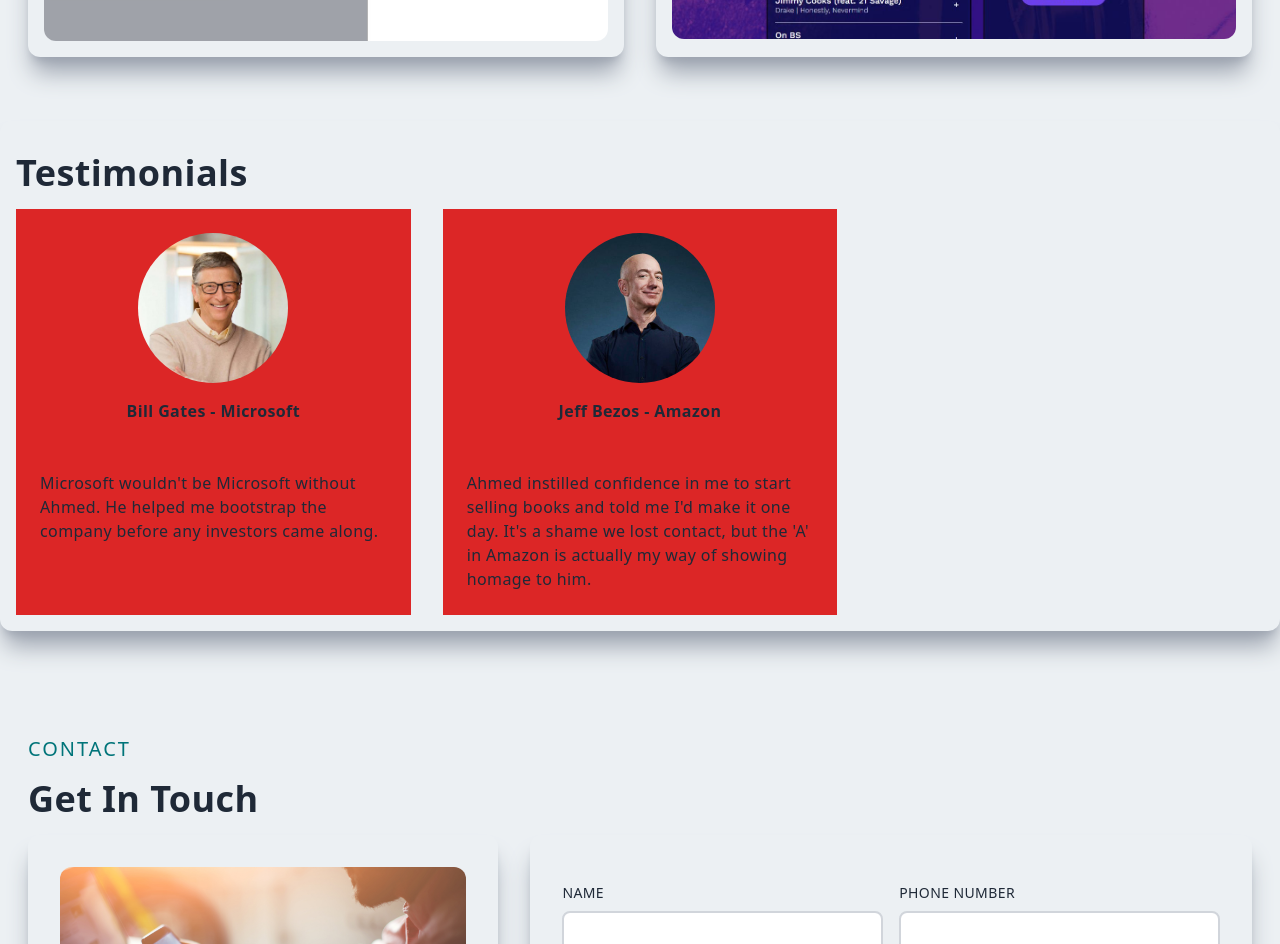
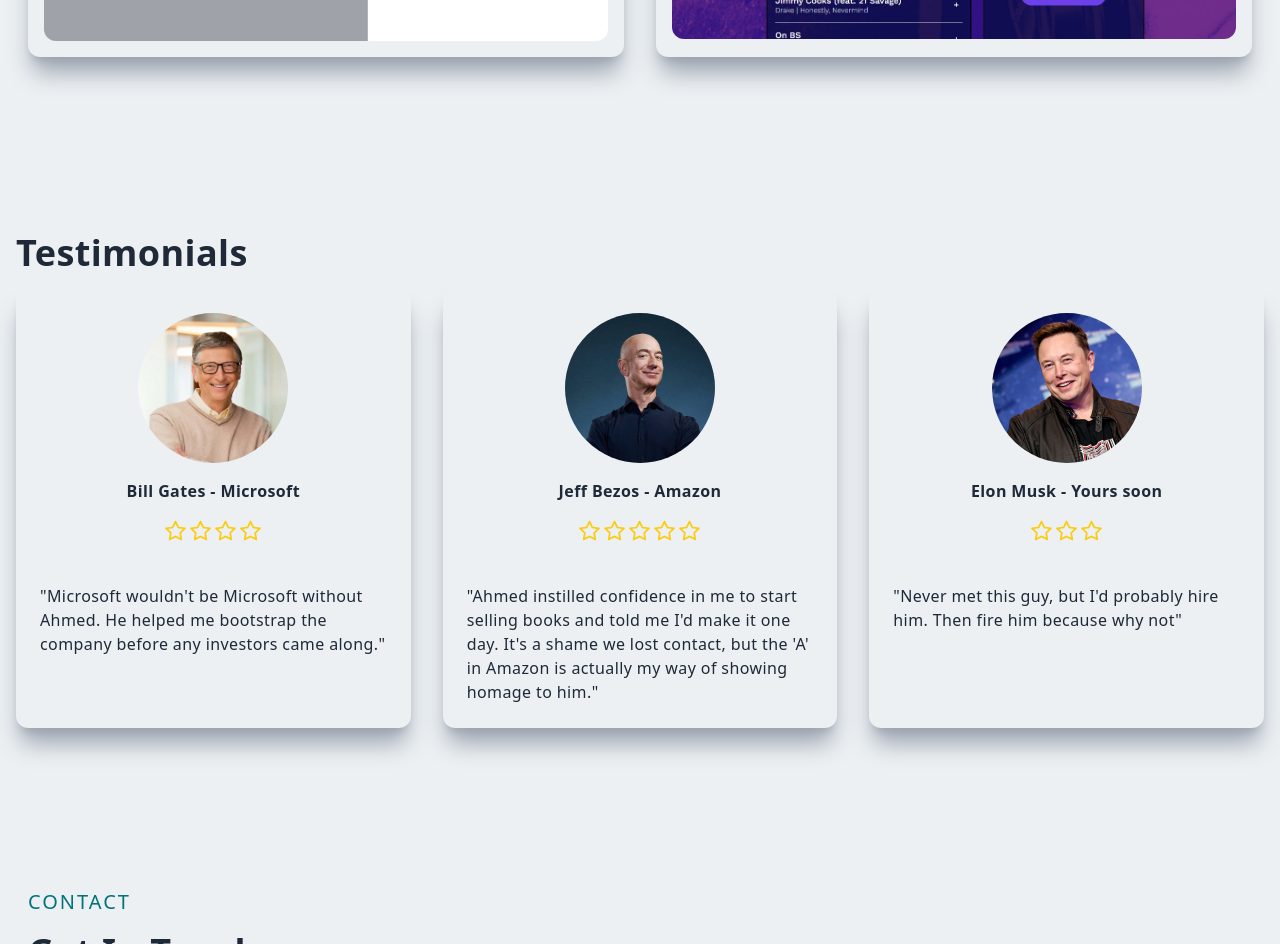
Before and after one commit to lazybump/Portfolio-site-Old, a Next.js app: page / in a window 1280 px wide. Shown: the part 2980-3924 px from the top of the page. Built offline with nearby package versions, Linux system fonts and the light colour scheme.

Commit message:
add star ratings

```diff
--- /dev/null
+++ b/components/StarRating.tsx
@@ -0,0 +1,17 @@
+import { AiOutlineStar } from "react-icons/ai";
+
+interface StarRatingProps {
+  starNum: number;
+}
+
+const StarRating = ({ starNum }: StarRatingProps) => {
+  let stars = [];
+
+  for (let i = 0; i < starNum; i++) {
+    stars.push(<AiOutlineStar key={i} className="text-yellow-400" size={25} />);
+  }
+
+  return <>{stars}</>;
+};
+
+export default StarRating;
--- a/components/TestimonialItem.tsx
+++ b/components/TestimonialItem.tsx
@@ -1,10 +1,12 @@
 import Image from "next/image";
+import StarRating from "./StarRating";
 
 interface TestimonialItemProps {
   name: string;
   company: string;
   imgUrl: string;
   message: string;
+  stars: number;
 }
 
 const TestimonialItem = ({
@@ -12,9 +14,10 @@
   company,
   imgUrl,
   message,
+  stars,
 }: TestimonialItemProps) => {
   return (
-    <div className="flex flex-col items-center p-6 bg-red-600">
+    <div className="flex flex-col items-center p-6 shadow-xl shadow-gray-400 rounded-xl">
       <Image
         className="rounded-full"
         src={imgUrl}
@@ -22,10 +25,13 @@
         width="150"
         height="400"
       />
-      <h3 className="mt-4 mb-12">
+      <h3 className="my-4">
         {name} - {company}
       </h3>
-      <p>{message}</p>
+      <div className="flex justify-between mb-10">
+        <StarRating starNum={stars} />
+      </div>
+      <p>"{message}"</p>
     </div>
   );
 };
--- a/components/Testimonials.tsx
+++ b/components/Testimonials.tsx
@@ -3,10 +3,7 @@
 
 const Testimonials = () => {
   return (
-    <div
-      id="testimonials"
-      className="p-4 mb-10 shadow-xl shadow-gray-400 rounded-xl"
-    >
+    <div id="testimonials" className="p-4 my-20">
       <h2 className="py-4">Testimonials</h2>
       <div className="grid gap-8 md:grid-cols-2 lg:grid-cols-3">
         {testimonials.map((testimonial) => (
--- a/public/data/testimonials.json
+++ b/public/data/testimonials.json
@@ -4,13 +4,23 @@
     "name": "Bill Gates",
     "company": "Microsoft",
     "imgUrl": "/assets/bill gates.jpg",
-    "message": "Microsoft wouldn't be Microsoft without Ahmed. He helped me bootstrap the company before any investors came along."
+    "message": "Microsoft wouldn't be Microsoft without Ahmed. He helped me bootstrap the company before any investors came along.",
+    "stars": 4
   },
   {
     "id": 2,
     "name": "Jeff Bezos",
     "company": "Amazon",
     "imgUrl": "/assets/jeff bezos.jpg",
-    "message": "Ahmed instilled confidence in me to start selling books and told me I'd make it one day. It's a shame we lost contact, but the 'A' in Amazon is actually my way of showing homage to him."
+    "message": "Ahmed instilled confidence in me to start selling books and told me I'd make it one day. It's a shame we lost contact, but the 'A' in Amazon is actually my way of showing homage to him.",
+    "stars": 5
+  },
+  {
+    "id": 3,
+    "name": "Elon Musk",
+    "company": "Yours soon",
+    "imgUrl": "/assets/elon musk.jpg",
+    "message": "Never met this guy, but I'd probably hire him. Then fire him because why not",
+    "stars": 3
   }
 ]
```
Also changed, not shown: public/assets/elon musk.jpg (added).
